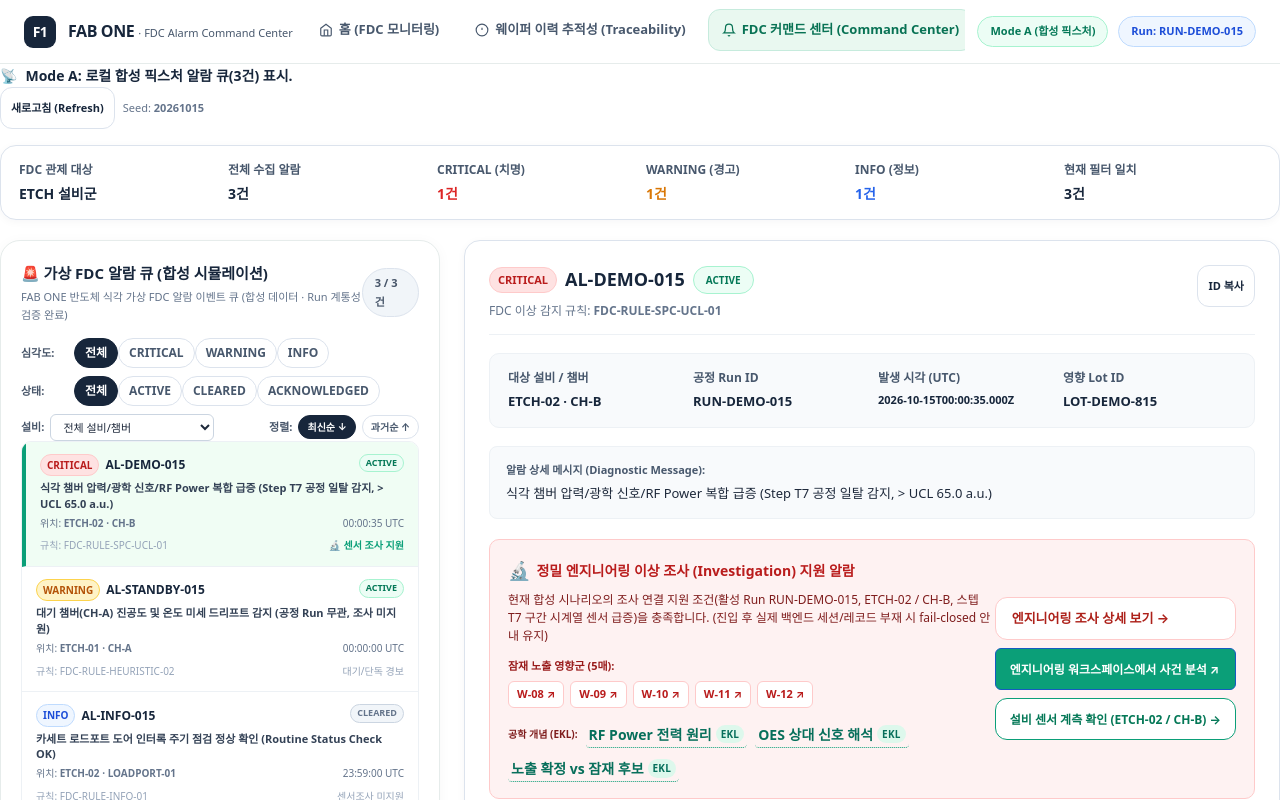
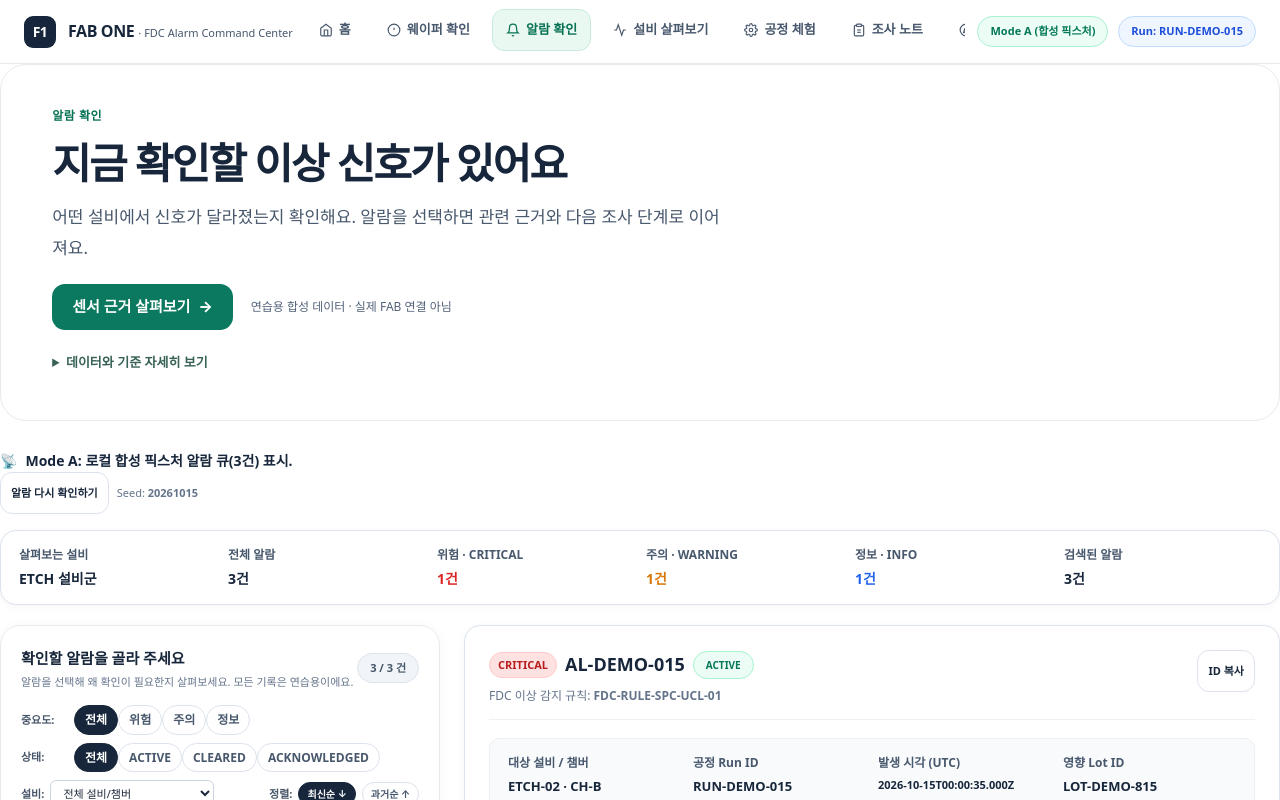
Before and after one commit to Junebooky/semi_fab, a Next.js app in the folder apps/web/: page /command-center in a window 1280 px wide. Shown: the top 800 px of the page. Built offline with nearby package versions, Linux system fonts and the light colour scheme.

Commit message:
feat(ux): refresh command-center/page.tsx hierarchy Korean copy and navigation

```diff
--- a/apps/web/src/app/command-center/page.tsx
+++ b/apps/web/src/app/command-center/page.tsx
@@ -2,6 +2,7 @@
 
 import React, { useState, useEffect, useMemo, useCallback, useRef, Suspense } from 'react';
 import Link from 'next/link';
+import { FriendlyPageIntro } from '@/components/ux/FriendlyPageIntro';
 import { useSearchParams, useRouter } from 'next/navigation';
 import { EngineeringTermTrigger } from '@/components/ekl';
 import {
@@ -344,7 +345,7 @@ function CommandCenterContent() {
               <path d="M3 9l9-7 9 7v11a2 2 0 0 1-2 2H5a2 2 0 0 1-2-2z"></path>
               <polyline points="9 22 9 12 15 12 15 22"></polyline>
             </svg>
-            홈 (FDC 모니터링)
+            홈
           </Link>
           <Link href={buildCrossNavUrl('/traceability', { mode, seed, runId: activeRunId || undefined, alertId: selectedAlertId || undefined })} className="nav-tab-link">
             <svg width="14" height="14" viewBox="0 0 24 24" fill="none" stroke="currentColor" strokeWidth="2">
@@ -352,27 +353,27 @@ function CommandCenterContent() {
               <line x1="12" y1="8" x2="12" y2="12"></line>
               <line x1="12" y1="16" x2="12.01" y2="16"></line>
             </svg>
-            웨이퍼 이력 추적성 (Traceability)
+            웨이퍼 확인
           </Link>
           <Link href={buildCrossNavUrl('/command-center', { mode, seed, runId: activeRunId || undefined, alertId: selectedAlertId || undefined })} className="nav-tab-link active">
             <svg width="14" height="14" viewBox="0 0 24 24" fill="none" stroke="currentColor" strokeWidth="2">
               <path d="M18 8A6 6 0 0 0 6 8c0 7-3 9-3 9h18s-3-2-3-9"></path>
               <path d="M13.73 21a2 2 0 0 1-3.46 0"></path>
             </svg>
-            FDC 커맨드 센터 (Command Center)
+            알람 확인
           </Link>
           <Link href={buildCrossNavUrl('/equipment-intelligence', { mode, seed, runId: activeRunId || undefined, alertId: selectedAlertId || undefined })} className="nav-tab-link">
             <svg width="14" height="14" viewBox="0 0 24 24" fill="none" stroke="currentColor" strokeWidth="2">
               <path d="M22 12h-4l-3 9L9 3l-3 9H2"></path>
             </svg>
-            설비 인텔리전스 (Equipment)
+            설비 살펴보기
           </Link>
           <Link href={buildCrossNavUrl('/fab-simulation', { mode, seed, runId: activeRunId || undefined, alertId: selectedAlertId || undefined })} className="nav-tab-link">
             <svg width="14" height="14" viewBox="0 0 24 24" fill="none" stroke="currentColor" strokeWidth="2">
               <circle cx="12" cy="12" r="3" />
               <path d="M19.4 15a1.65 1.65 0 0 0 .33 1.82l.06.06a2 2 0 0 1 0 2.83 2 2 0 0 1-2.83 0l-.06-.06a1.65 1.65 0 0 0-1.82-.33 1.65 1.65 0 0 0-1 1.51V21a2 2 0 0 1-2 2 2 2 0 0 1-2-2v-.09A1.65 1.65 0 0 0 9 19.4a1.65 1.65 0 0 0-1.82.33l-.06.06a2 2 0 0 1-2.83 0 2 2 0 0 1 0-2.83l.06-.06a1.65 1.65 0 0 0 .33-1.82 1.65 1.65 0 0 0-1.51-1H3a2 2 0 0 1-2-2 2 2 0 0 1 2-2h.09A1.65 1.65 0 0 0 4.6 9a1.65 1.65 0 0 0-.33-1.82l-.06-.06a2 2 0 0 1 0-2.83 2 2 0 0 1 2.83 0l.06.06a1.65 1.65 0 0 0 1.82.33H9a1.65 1.65 0 0 0 1-1.51V3a2 2 0 0 1 2-2 2 2 0 0 1 2 2v.09a1.65 1.65 0 0 0 1 1.51 1.65 1.65 0 0 0 1.82-.33l.06-.06a2 2 0 0 1 2.83 0 2 2 0 0 1 0 2.83l-.06.06a1.65 1.65 0 0 0-.33 1.82V9a1.65 1.65 0 0 0 1.51 1H21a2 2 0 0 1 2 2 2 2 0 0 1-2 2h-.09a1.65 1.65 0 0 0-1.51 1z" />
             </svg>
-            FAB 시뮬레이션 (Simulation)
+            공정 체험
           </Link>
           <Link href={buildCrossNavUrl('/engineering-workspace', { mode, seed, runId: activeRunId || undefined, alertId: selectedAlertId || undefined })} className="nav-tab-link">
             <svg width="14" height="14" viewBox="0 0 24 24" fill="none" stroke="currentColor" strokeWidth="2">
@@ -381,14 +382,14 @@ function CommandCenterContent() {
               <path d="M9 12h6" />
               <path d="M9 16h6" />
             </svg>
-            엔지니어링 워크스페이스 (Workspace)
+            조사 노트
           </Link>
           <Link href={buildCrossNavUrl('/demo-tour', { mode: 'A', seed, tourStep: queryTourStep || undefined })} className="nav-tab-link">
             <svg width="14" height="14" viewBox="0 0 24 24" fill="none" stroke="currentColor" strokeWidth="2">
               <circle cx="12" cy="12" r="10" />
               <polygon points="16.24 7.76 14.12 14.12 7.76 16.24 9.88 9.88 16.24 7.76" />
             </svg>
-            가이드 투어 (Demo Tour)
+            처음 둘러보기
           </Link>
         </nav>
 
@@ -412,6 +413,15 @@ function CommandCenterContent() {
 
       {/* Main Content */}
       <main className="main-content">
+        <FriendlyPageIntro
+  eyebrow="알람 확인"
+  title={totalCount > 0 ? '지금 확인할 이상 신호가 있어요' : '지금은 표시할 알람이 없어요'}
+  description={totalCount > 0 ? '어떤 설비에서 신호가 달라졌는지 확인해요. 알람을 선택하면 관련 근거와 다음 조사 단계로 이어져요.' : '연습 데이터를 다시 확인하거나 공정 체험에서 새 신호를 만들어 볼 수 있어요.'}
+  primaryLabel="센서 근거 살펴보기"
+  primaryHref={activeRunId ? buildCrossNavUrl('/equipment-intelligence', { mode, seed, runId: activeRunId, alertId: selectedAlertId || undefined }) : undefined}
+  detail={<p>심각도는 경고 우선순위를 알려 줄 뿐 불량 확정은 아니에요. 선택한 알람의 Run과 장비가 일치하지 않으면 다른 증거로 대체하지 않아요. Seed: {seed} · Run: {activeRunId || '대기 중'}</p>}
+/>
+
         {/* BUILD-10 Tour Return Banner */}
         <TourReturnBanner tourStep={queryTourStep} seed={seed} />
 
@@ -429,7 +439,7 @@ function CommandCenterContent() {
               disabled={isLoading}
               style={{ fontSize: '11px', padding: '4px 10px' }}
             >
-              {isLoading ? '동기화 중...' : '새로고침 (Refresh)'}
+              {isLoading ? '알람 확인 중...' : '알람 다시 확인하기'}
             </button>
             <span style={{ fontSize: '11px', color: '#64748B' }}>
               Seed: <strong>{seed}</strong>
@@ -440,27 +450,27 @@ function CommandCenterContent() {
         {/* Global Statistics Bar (KPI Badges) */}
         <div className="cc-kpi-bar">
           <div className="cc-kpi-item">
-            <span className="cc-kpi-label">FDC 관제 대상</span>
+            <span className="cc-kpi-label">살펴보는 설비</span>
             <span className="cc-kpi-val">ETCH 설비군</span>
           </div>
           <div className="cc-kpi-item">
-            <span className="cc-kpi-label">전체 수집 알람</span>
+            <span className="cc-kpi-label">전체 알람</span>
             <span className="cc-kpi-val">{totalCount}건</span>
           </div>
           <div className="cc-kpi-item">
-            <span className="cc-kpi-label">CRITICAL (치명)</span>
+            <span className="cc-kpi-label">위험 · CRITICAL</span>
             <span className="cc-kpi-val" style={{ color: '#DC2626' }}>{criticalCount}건</span>
           </div>
           <div className="cc-kpi-item">
-            <span className="cc-kpi-label">WARNING (경고)</span>
+            <span className="cc-kpi-label">주의 · WARNING</span>
             <span className="cc-kpi-val" style={{ color: '#D97706' }}>{warningCount}건</span>
           </div>
           <div className="cc-kpi-item">
-            <span className="cc-kpi-label">INFO (정보)</span>
+            <span className="cc-kpi-label">정보 · INFO</span>
             <span className="cc-kpi-val" style={{ color: '#2563EB' }}>{infoCount}건</span>
           </div>
           <div className="cc-kpi-item">
-            <span className="cc-kpi-label">현재 필터 일치</span>
+            <span className="cc-kpi-label">검색된 알람</span>
             <span className="cc-kpi-val" style={{ color: '#17263B' }}>{filteredAndSortedAlarms.length}건</span>
           </div>
         </div>
@@ -472,10 +482,10 @@ function CommandCenterContent() {
             <div style={{ display: 'flex', justifyContent: 'space-between', alignItems: 'center', marginBottom: '14px' }}>
               <div>
                 <h2 style={{ fontSize: '15px', fontWeight: 800, color: '#17263B', margin: 0 }}>
-                  🚨 가상 FDC 알람 큐 (합성 시뮬레이션)
+                  확인할 알람을 골라 주세요
                 </h2>
                 <div style={{ fontSize: '11px', color: '#64748B', marginTop: '2px' }}>
-                  FAB ONE 반도체 식각 가상 FDC 알람 이벤트 큐 (합성 데이터 · Run 계통성 검증 완료)
+                  알람을 선택해 왜 확인이 필요한지 살펴보세요. 모든 기록은 연습용이에요.
                 </div>
               </div>
               <span className="pill" style={{ background: '#F1F5F9', color: '#475569', fontSize: '11px' }}>
@@ -487,7 +497,7 @@ function CommandCenterContent() {
             <div className="cc-filter-section">
               {/* Severity Filter */}
               <div style={{ display: 'flex', alignItems: 'center', gap: '8px', marginBottom: '8px', flexWrap: 'wrap' }}>
-                <span style={{ fontSize: '11px', fontWeight: 700, color: '#475569', minWidth: '45px' }}>심각도:</span>
+                <span style={{ fontSize: '11px', fontWeight: 700, color: '#475569', minWidth: '45px' }}>중요도:</span>
                 <div className="cc-filter-group">
                   {(['ALL', 'CRITICAL', 'WARNING', 'INFO'] as const).map((sev) => (
                     <button
@@ -496,7 +506,7 @@ function CommandCenterContent() {
                       className={`cc-filter-chip ${severityFilter === sev ? 'active' : ''}`}
                       onClick={() => setSeverityFilter(sev)}
                     >
-                      {sev === 'ALL' ? '전체' : sev}
+                      {sev === 'ALL' ? '전체' : sev === 'CRITICAL' ? '위험' : sev === 'WARNING' ? '주의' : '정보'}
                     </button>
                   ))}
                 </div>
@@ -592,7 +602,7 @@ function CommandCenterContent() {
                   일치하는 FDC 알람이 없습니다 (0건)
                 </div>
                 <p style={{ fontSize: '11px', color: '#64748B', margin: '0 0 14px' }}>
-                  선택한 조건(심각도: {severityFilter}, 상태: {statusFilter})에 일치하는 알람이 없습니다.
+                  선택한 조건(중요도: {severityFilter}, 상태: {statusFilter})에 일치하는 알람이 없습니다.
                 </p>
                 <button
                   type="button"
```
